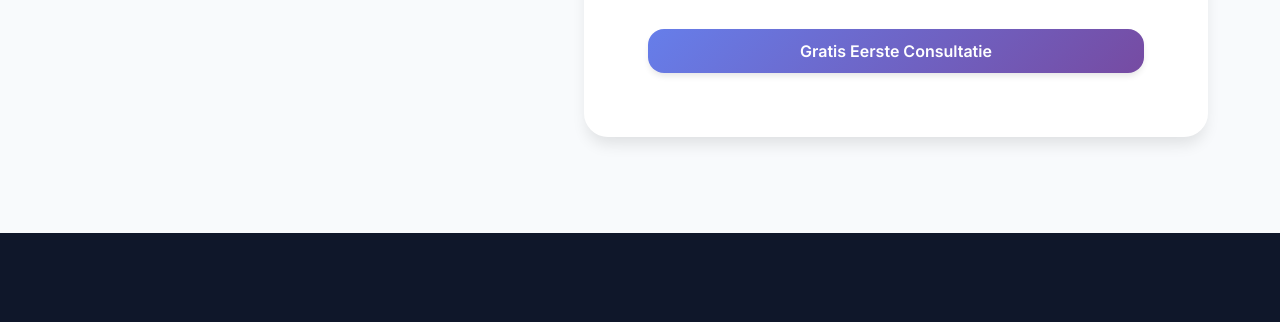
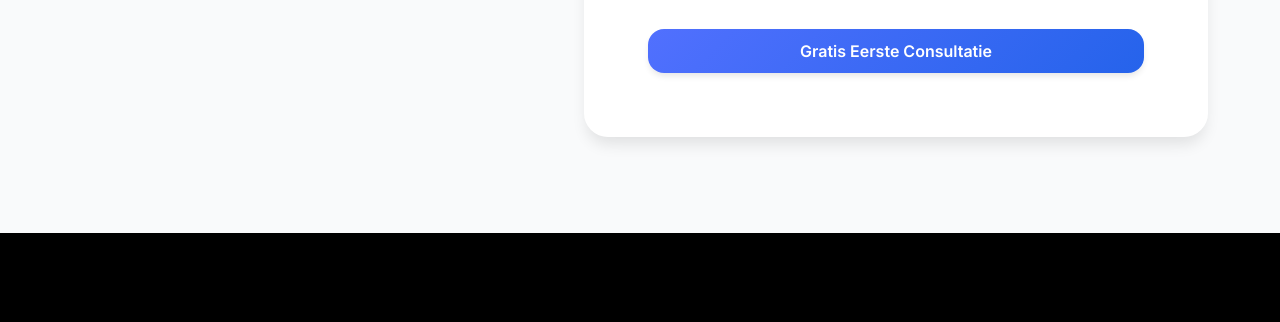
Before and after one commit to diaalhussein/mywebsite, a website: page public/index.html in a window 1280 px wide. Shown: the part 7088-7410 px from the top of the page. Drawn offline with nearby package versions, Linux system fonts and the light colour scheme.

Commit message:
Update color scheme to blue and black

```diff
--- a/public/css/style.css
+++ b/public/css/style.css
@@ -2,25 +2,25 @@
    CSS Variables - Modern Color Palette
    =================================== */
 :root {
-    /* Primary Colors - Elegant Blue/Purple Gradient */
-    --primary-color: #6366f1;
-    --primary-dark: #4f46e5;
-    --primary-light: #818cf8;
-    --secondary-color: #8b5cf6;
-    --accent-color: #ec4899;
+    /* Primary Colors - Professional Blue & Black */
+    --primary-color: #5170fe;
+    --primary-dark: #3a5bdb;
+    --primary-light: #7090ff;
+    --secondary-color: #000000;
+    --accent-color: #2563eb;
 
     /* Neutral Colors */
-    --text-primary: #1e293b;
-    --text-secondary: #64748b;
-    --text-light: #94a3b8;
+    --text-primary: #000000;
+    --text-secondary: #374151;
+    --text-light: #6b7280;
     --bg-primary: #ffffff;
-    --bg-secondary: #f8fafc;
-    --bg-dark: #0f172a;
+    --bg-secondary: #f9fafb;
+    --bg-dark: #000000;
 
     /* Gradient */
-    --gradient-primary: linear-gradient(135deg, #667eea 0%, #764ba2 100%);
-    --gradient-secondary: linear-gradient(135deg, #f093fb 0%, #f5576c 100%);
-    --gradient-hero: linear-gradient(135deg, #667eea 0%, #764ba2 50%, #f093fb 100%);
+    --gradient-primary: linear-gradient(135deg, #5170fe 0%, #2563eb 100%);
+    --gradient-secondary: linear-gradient(135deg, #000000 0%, #1f2937 100%);
+    --gradient-hero: linear-gradient(135deg, #5170fe 0%, #3a5bdb 50%, #000000 100%);
 
     /* Spacing */
     --spacing-xs: 0.5rem;
```
